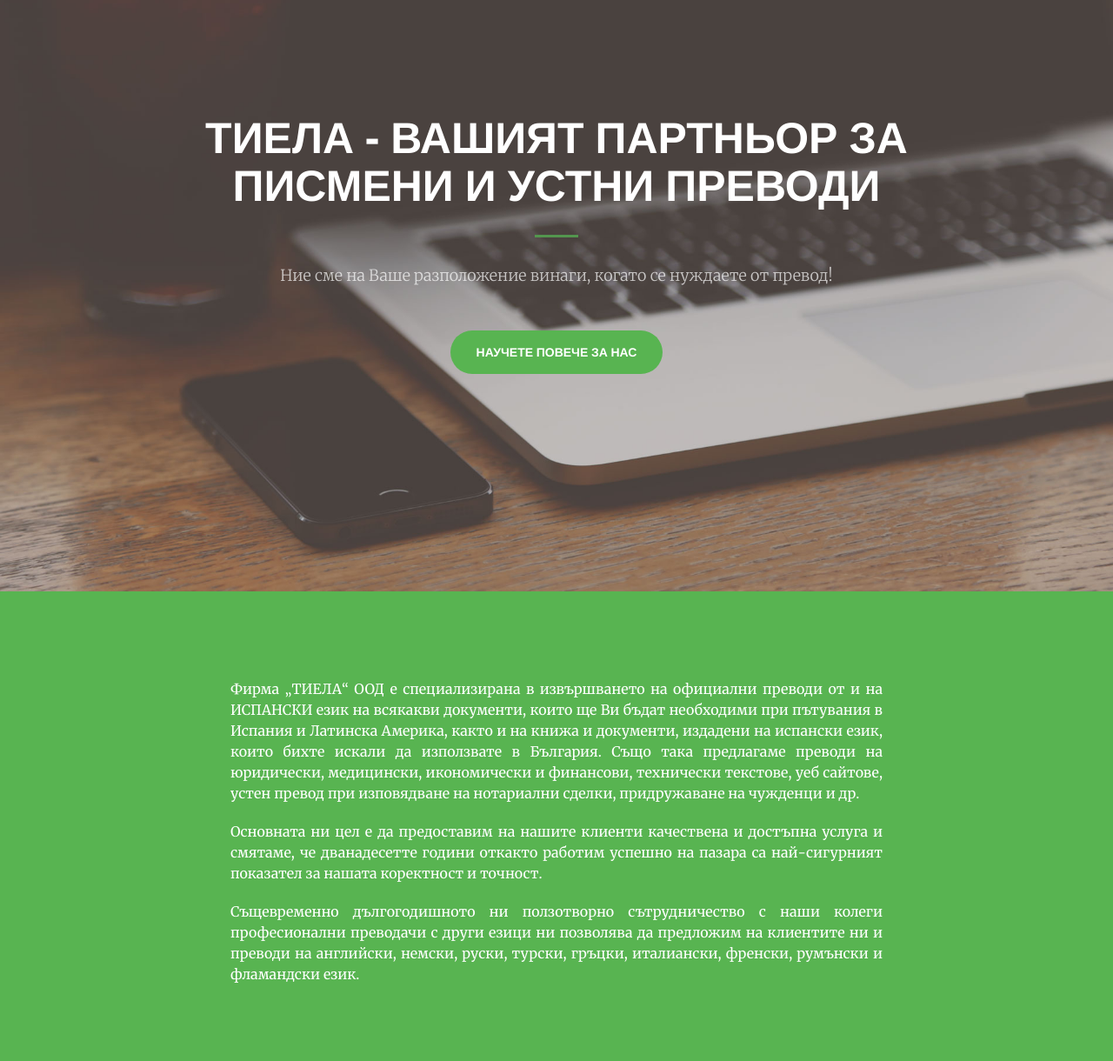
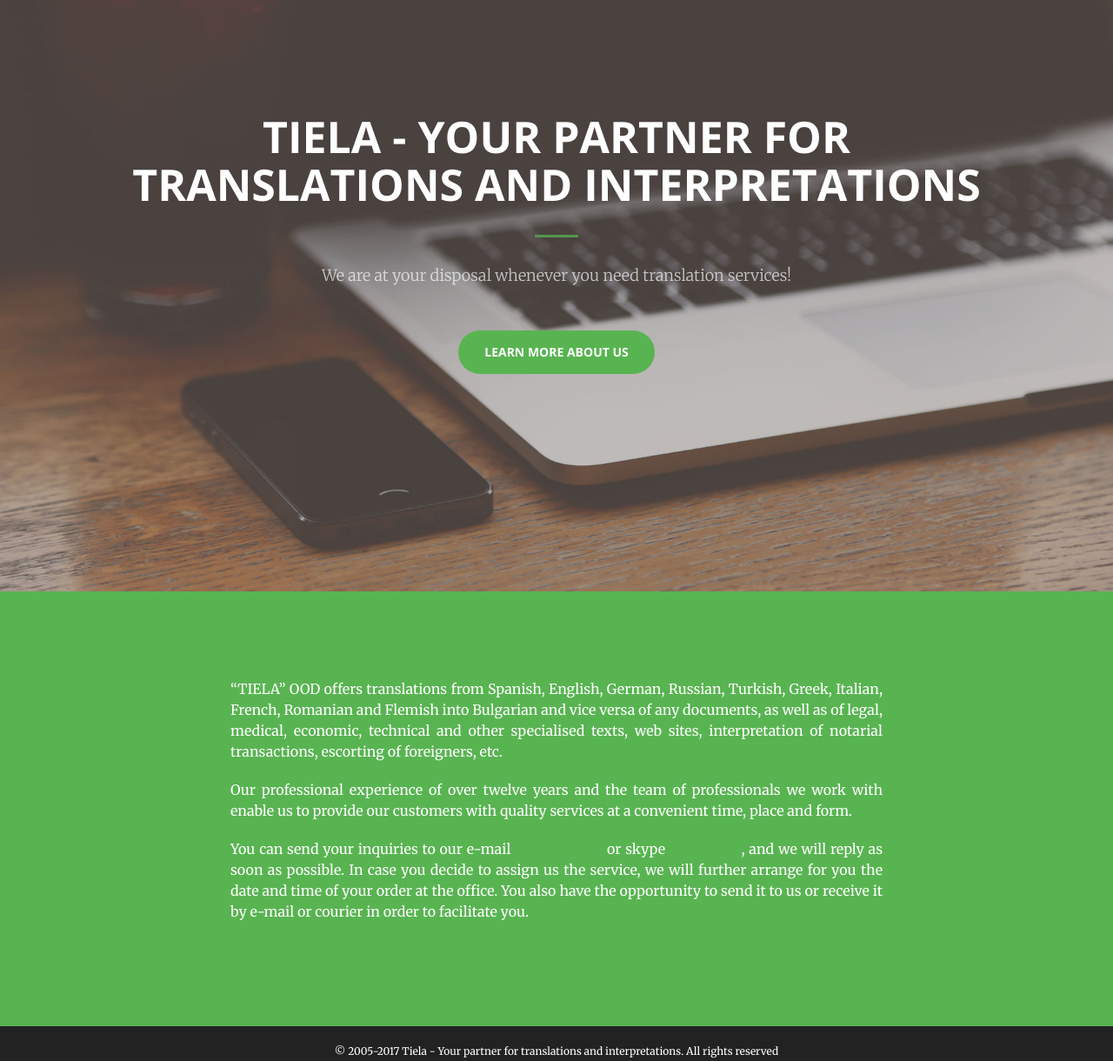
Before and after one commit to tiela/tiela.github.io, a website: page index-en.html in a window 1280 px wide. Shown: the part 120-1340 px from the top of the page at 87% size. Drawn offline with nearby package versions, Linux system fonts and the light colour scheme.

Commit message:
English text
Addition of english text

```diff
--- a/index-en.html
+++ b/index-en.html
@@ -10,7 +10,7 @@
     <meta name="author" content="">
     <meta name="google-site-verification" content="lbQrTQzFj8e8hYt83cumFq9lR0GOgQXtsEu6Z0riKNk" />
 
-    <title>Тиела - Вашият партньор за писмени и устни преводи</title>
+    <title>Tiela - Your partner for translations and interpretations</title>
 
     <!-- Bootstrap Core CSS -->
     <link href="vendor/bootstrap/css/bootstrap.min.css" rel="stylesheet">
@@ -44,7 +44,7 @@
             <!-- Brand and toggle get grouped for better mobile display -->
             <div class="navbar-header">
                 <button type="button" class="navbar-toggle collapsed" data-toggle="collapse" data-target="#bs-example-navbar-collapse-1">
-                    <span class="sr-only">Навигация</span> Меню <i class="fa fa-bars"></i>
+                    <span class="sr-only">Навигация</span> Menu <i class="fa fa-bars"></i>
                 </button>
                 <a class="navbar-brand page-scroll" href="#page-top"></a>
             </div>
@@ -67,10 +67,10 @@
     <header>
         <div class="header-content">
             <div class="header-content-inner">
-                <h1 id="homeHeading">Тиела - Вашият партньор за писмени и устни преводи</h1>
+                <h1 id="homeHeading">Tiela - Your partner for translations and interpretations</h1>
                 <hr>
-                <p>Ние сме на Ваше разположение винаги, когато се нуждаете от превод!</p>
-                <a href="#about" class="btn btn-primary btn-xl page-scroll">Научете повече за нас</a>
+                <p>We are at your disposal whenever you need translation services!</p>
+                <a href="#about" class="btn btn-primary btn-xl page-scroll">Learn more about us</a>
             </div>
         </div>
     </header>
@@ -80,13 +80,13 @@
             <div class="row">
                 <div class="col-lg-8 col-lg-offset-2 text-justify">
                     <p>
-                        Фирма „ТИЕЛА“ ООД е специализирана в извършването на официални преводи от и на ИСПАНСКИ език на всякакви документи, които ще Ви бъдат необходими при пътувания в Испания и Латинска Америка, както и на книжа и документи, издадени на испански език, които бихте искали да използвате в България. Също така предлагаме преводи на юридически, медицински, икономически и финансови, технически текстове, уеб сайтове, устен превод при изповядване на нотариални сделки, придружаване на чужденци и др.
+                        “TIELA” OOD offers translations from Spanish, English, German, Russian, Turkish, Greek, Italian, French, Romanian and Flemish into Bulgarian and vice versa of any documents, as well as of legal, medical, economic, technical and other specialised texts, web sites, interpretation of notarial transactions, escorting of foreigners, etc.
                     </p>
                     <p>
-                        Oсновната ни цел е да предоставим на нашите клиенти качествена и достъпна услуга и смятаме, че дванадесетте години откакто работим успешно на пазара са най-сигурният показател за нашата коректност и точност.
+                        Our professional experience of over twelve years and the team of professionals we work with enable us to provide our customers with quality services at a convenient time, place and form.
                     </p>
                     <p>
-                        Същевременно дългогодишното ни ползотворно сътрудничество с наши колеги професионални преводачи с други езици ни позволява да предложим на клиентите ни и преводи на английски, немски, руски, турски, гръцки, италиански, френски, румънски и фламандски език.
+                        You can send your inquiries to our e-mail <span class="text-primary text-bold">tiela@abv.bg</span> or skype <span class="text-primary text-bold">tiela.varna</span>, and we will reply as soon as possible. In case you decide to assign us the service, we will further arrange for you the date and time of your order at the office. You also have the opportunity to send it to us or receive it by e-mail or courier in order to facilitate you.
                     </p>
                 </div>
             </div>
@@ -97,7 +97,7 @@
         <div class="container text-center">
             <div class="call-to-action">
                 &copy; 2005-<script type="text/javascript"> var d = new Date(); document.write(d.getFullYear()) </script>
-                Тиела - Вашият партньор за писмени и устни преводи. Всички права запазени.
+                Tiela - Your partner for translations and interpretations. All rights reserved
             </div>
         </div>
     </aside>
```
